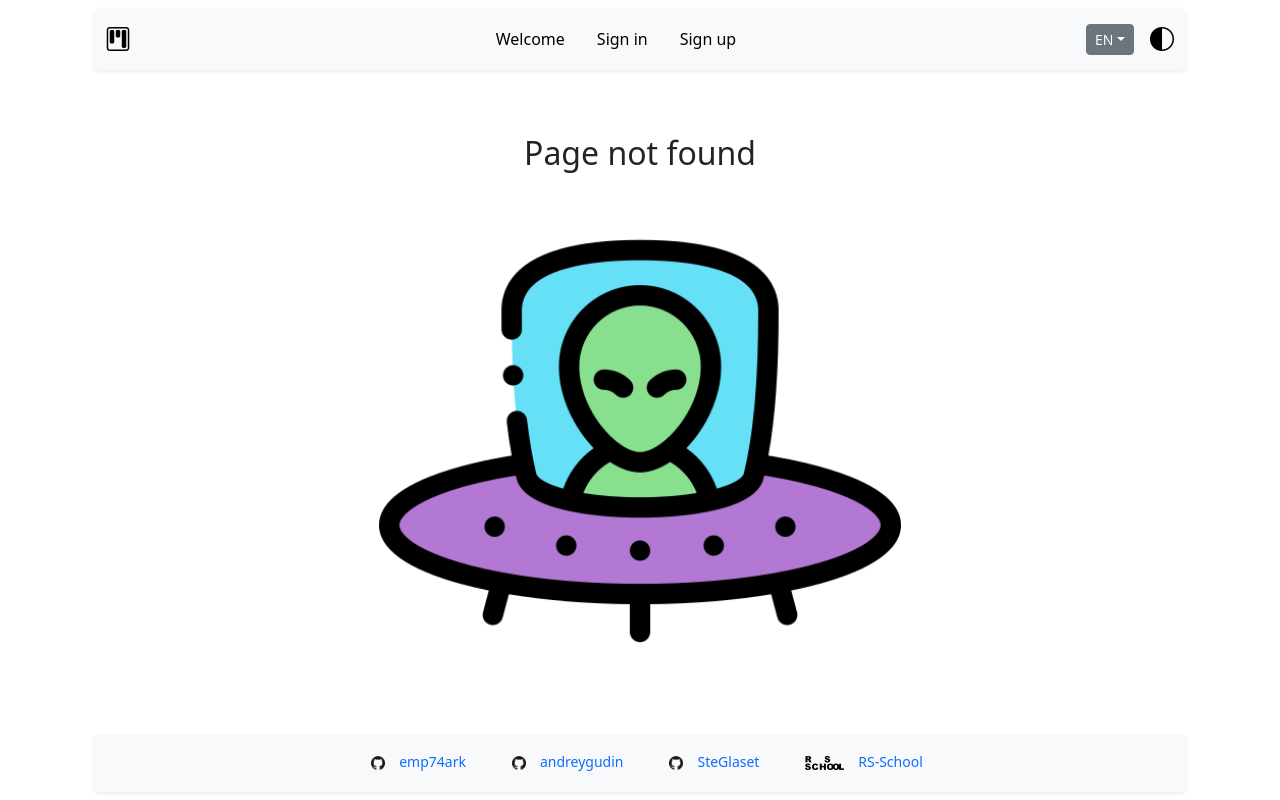
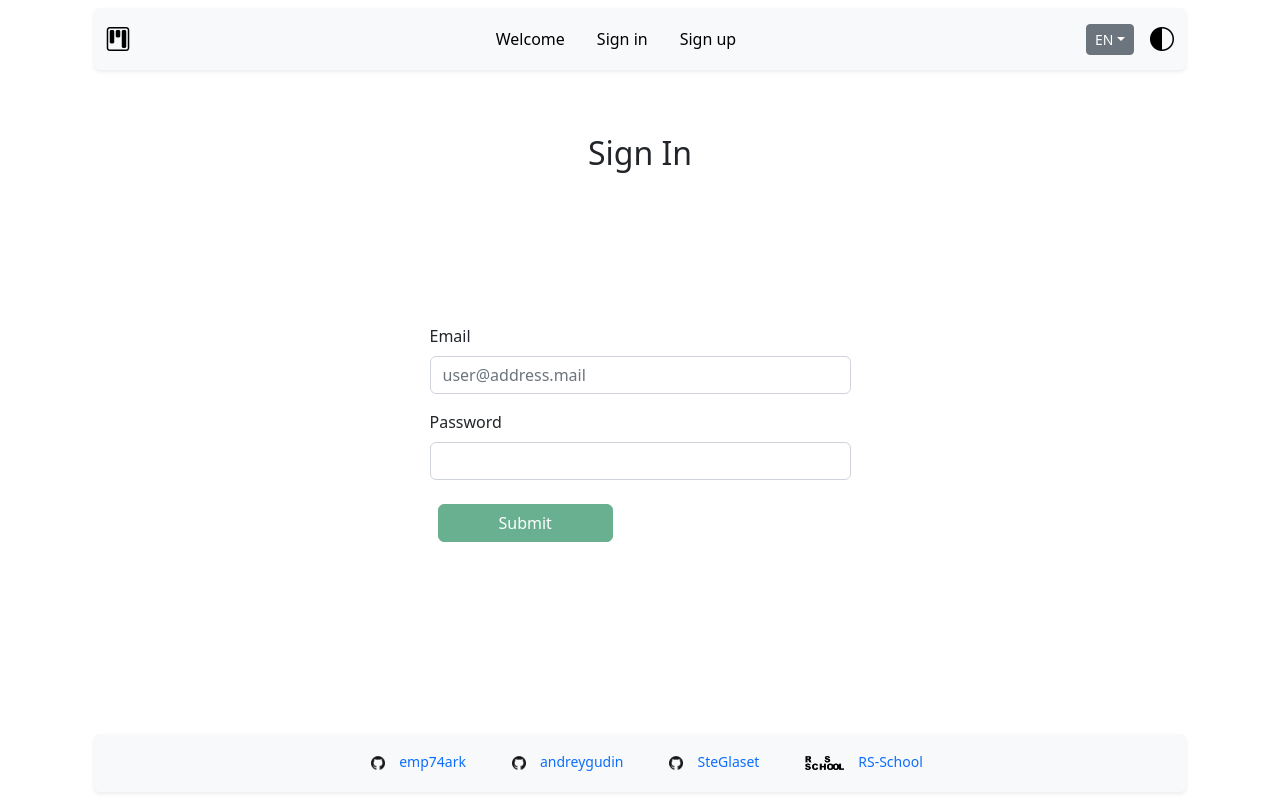
Before and after one commit to emp74ark/pma, a React (Create React App) app: page /pma/user/cabinet in a window 1280 px wide. Before the commit this address had no page. Built offline with nearby package versions, Linux system fonts and the light colour scheme.

Commit message:
fix: protected routes

```diff
--- a/package.json
+++ b/package.json
@@ -26,7 +26,6 @@
     "framer-motion": "^7.6.15",
     "husky": "^8.0.1",
     "lint-staged": "^13.0.3",
-    "prettier": "^2.7.1",
     "react": "^18.2.0",
     "react-bootstrap": "^2.5.0",
     "react-dom": "^18.2.0",
@@ -69,6 +68,7 @@
   "devDependencies": {
     "@types/sortablejs": "^1.15.0",
     "gh-pages": "^4.0.0",
+    "prettier": "^2.8.0",
     "react-error-boundary": "^3.1.4",
     "sass": "^1.56.0"
   }
--- a/src/App.tsx
+++ b/src/App.tsx
@@ -1,4 +1,4 @@
-import { FC, useEffect, Suspense } from 'react';
+import { FC, Suspense, useEffect } from 'react';
 import { Container } from 'react-bootstrap';
 import { useSelector } from 'react-redux';
 import { BrowserRouter, Route, Routes } from 'react-router-dom';
@@ -6,7 +6,7 @@ import { Footer } from './components/Footer/Footer';
 import { Header } from './components/Header/Header';
 import { ModalCommon } from './components/Modal/ModalCommon';
 import { RootState } from './redux/store';
-import { appRoutes, protectedRoutes } from './routes/Routes';
+import { appRoutes } from './routes/Routes';
 import { sessionIsExpired } from './services/session.service';
 import { sessionCheckInterval } from './shared/environment';
 import { ErrorBoundary } from 'react-error-boundary';
@@ -34,10 +34,6 @@ const App: FC = () => {
               {appRoutes.map(({ path, element }) => (
                 <Route key={path} path={path} element={element} />
               ))}
-              {auth.login &&
-                protectedRoutes.map(({ path, element }) => (
-                  <Route key={path} path={path} element={element} />
-                ))}
             </Routes>
           </ErrorBoundary>
         </Suspense>
--- /dev/null
+++ b/src/routes/Protected.tsx
@@ -0,0 +1,15 @@
+import { FC } from 'react';
+import { useSelector } from 'react-redux';
+import { RootState } from '../redux/store';
+import { SignIn } from '../pages/SignIn/SignIn';
+
+export const Protected: FC<{ children: JSX.Element }> = ({ children }) => {
+  const { auth } = useSelector((state: RootState) => state);
+
+  return (
+    <>
+      {auth.login && children}
+      {!auth.login && <SignIn />}
+    </>
+  );
+};
--- a/src/routes/Routes.tsx
+++ b/src/routes/Routes.tsx
@@ -5,6 +5,7 @@ import { SignUp } from '../pages/SignUp/SignUp';
 import { UFO } from '../pages/UFO/UFO';
 import { UserProfile } from '../pages/User/User';
 import { Welcome } from '../pages/Welcome/Welcome';
+import { Protected } from './Protected';
 
 export const commonRoutes = [{ title: 'welcome', path: '/', element: <Welcome /> }];
 
@@ -14,22 +15,42 @@ export const authRoutes = [
 ];
 
 export const userRoutes = [
-  { title: 'dashboard', path: '/user/dashboard', element: <Dashboard /> },
-  { title: 'user', path: '/user/cabinet', element: <UserProfile /> },
+  {
+    title: 'dashboard',
+    path: '/user/dashboard',
+    element: (
+      <Protected>
+        <Dashboard />
+      </Protected>
+    ),
+  },
+  {
+    title: 'user',
+    path: '/user/cabinet',
+    element: (
+      <Protected>
+        <UserProfile />
+      </Protected>
+    ),
+  },
 ];
 
 const taskRoutes = [
   {
     title: 'board',
     path: '/user/board/:boardId',
-    element: <BoardPage />,
+    element: (
+      <Protected>
+        <BoardPage />
+      </Protected>
+    ),
   },
 ];
 
 export const appRoutes = [
   ...commonRoutes,
   ...authRoutes,
+  ...userRoutes,
+  ...taskRoutes,
   { title: 'ufo', path: '*', element: <UFO /> },
 ];
-
-export const protectedRoutes = [...userRoutes, ...taskRoutes];
```
Also changed, not shown: 1 other file (tests, documents, lock files or other folders).
